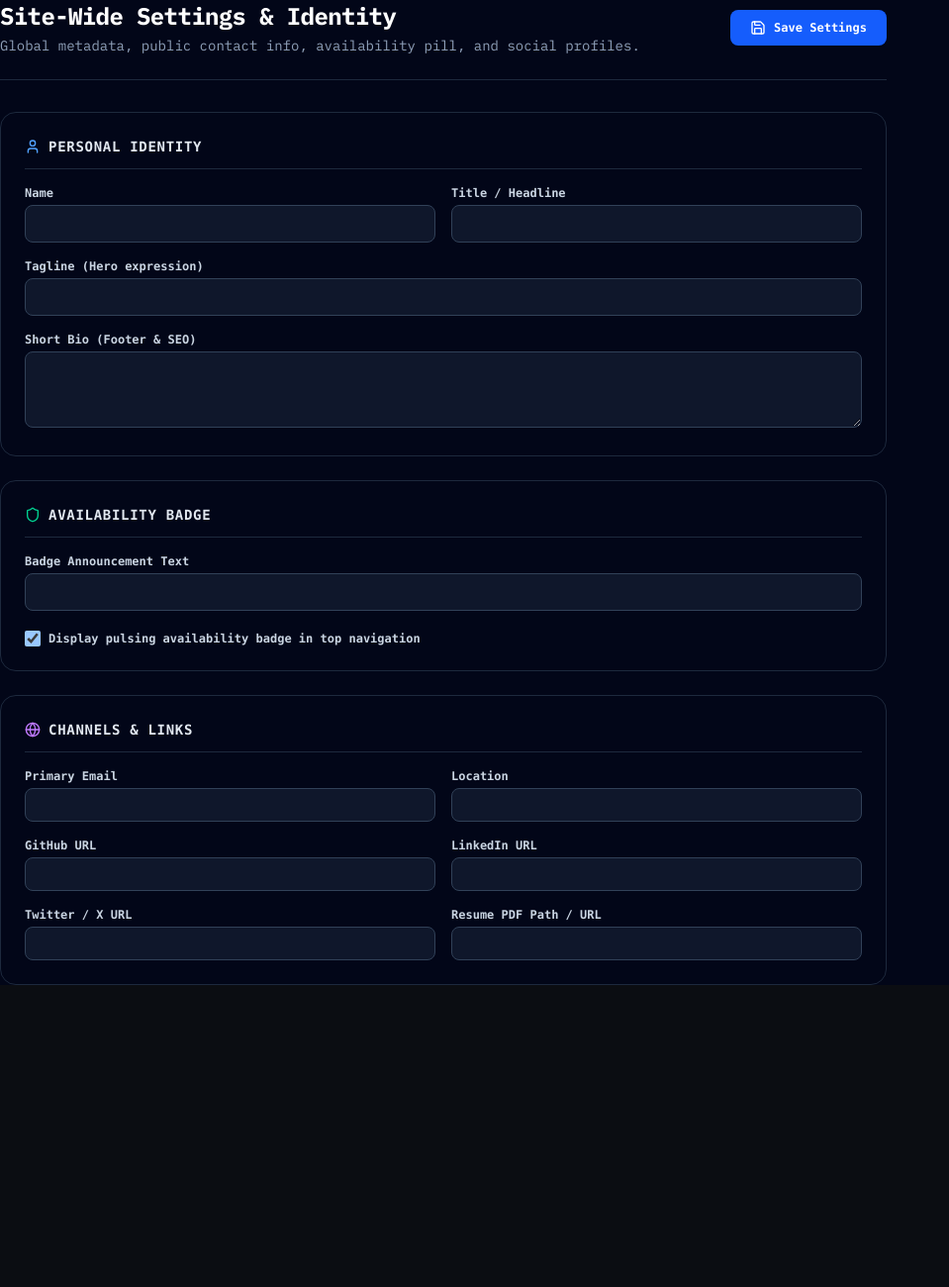
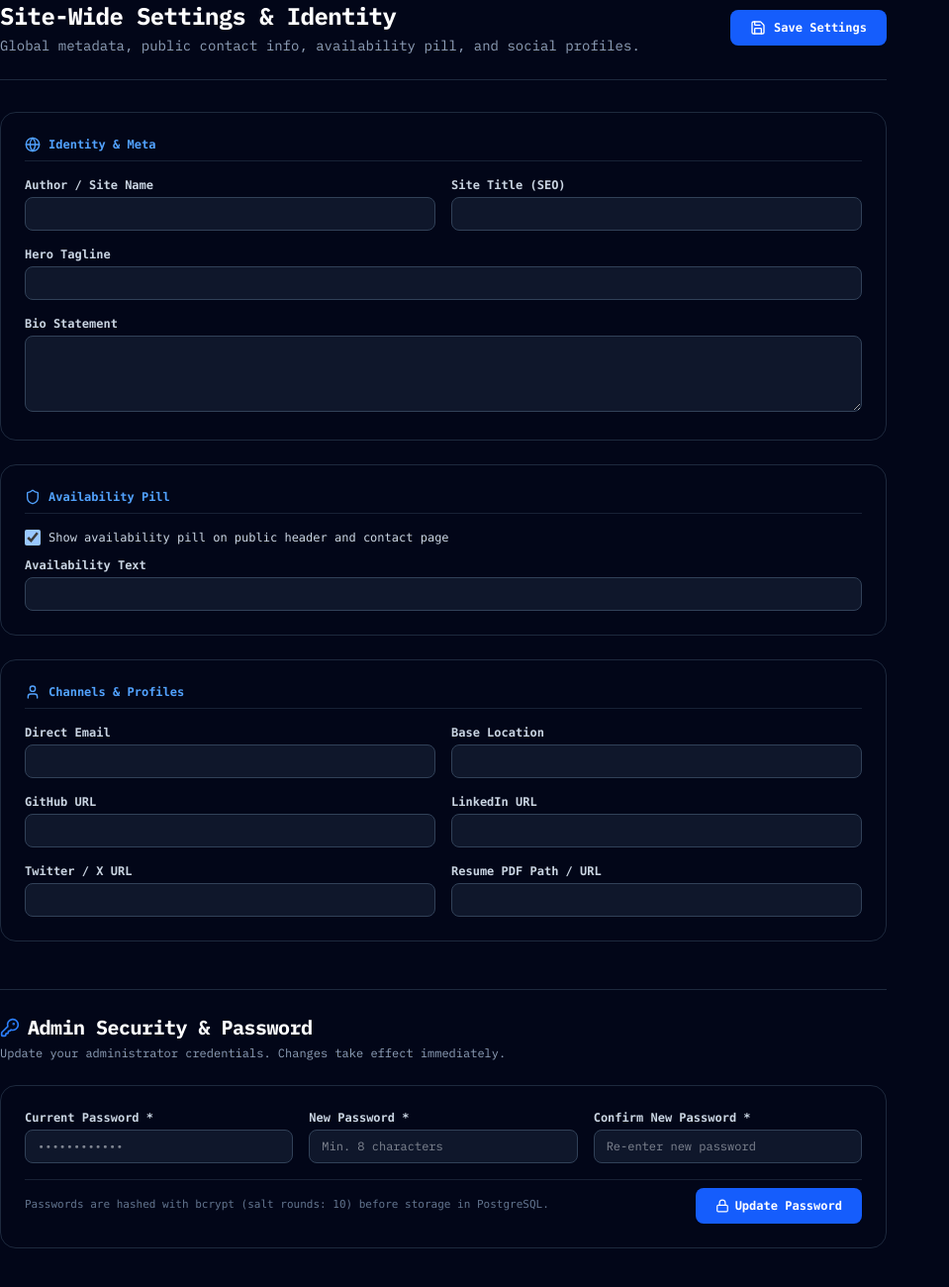
Before and after one commit to rauhan-sheikh/portfolio, a Next.js app: page /admin/settings in a window 1280 px wide. Shown: the top 1300 px of the page at 99% size, without its empty margins (0-959 px from the left). Before the commit the page ends 995 px from the top, so only its background shows below. Built offline with nearby package versions, Linux system fonts and the light colour scheme; no server answers; the database is empty.

Commit message:
feat: password reset

```diff
--- a/app/admin/settings/page.tsx
+++ b/app/admin/settings/page.tsx
@@ -1,13 +1,21 @@
 "use client";
 
 import React, { useState, useEffect } from "react";
-import { Save, CheckCircle2, Settings, Globe, Shield, User } from "lucide-react";
+import { Save, CheckCircle2, Settings, Globe, Shield, User, Lock, AlertCircle, KeyRound } from "lucide-react";
 
 export default function AdminSettingsPage() {
   const [settings, setSettings] = useState<Record<string, string>>({});
   const [loading, setLoading] = useState(true);
   const [saving, setSaving] = useState(false);
   const [saved, setSaved] = useState(false);
+
+  // Password change state
+  const [currentPassword, setCurrentPassword] = useState("");
+  const [newPassword, setNewPassword] = useState("");
+  const [confirmPassword, setConfirmPassword] = useState("");
+  const [pwSaving, setPwSaving] = useState(false);
+  const [pwSuccess, setPwSuccess] = useState(false);
+  const [pwError, setPwError] = useState("");
 
   useEffect(() => {
     fetch("/api/admin/settings")
@@ -51,9 +59,54 @@ export default function AdminSettingsPage() {
     }
   };
 
+  const handlePasswordChange = async (e: React.FormEvent) => {
+    e.preventDefault();
+    setPwError("");
+    setPwSuccess(false);
+
+    if (newPassword !== confirmPassword) {
+      setPwError("New passwords do not match.");
+      return;
+    }
+
+    if (newPassword.length < 8) {
+      setPwError("New password must be at least 8 characters long.");
+      return;
+    }
+
+    setPwSaving(true);
+
+    try {
+      const res = await fetch("/api/admin/password", {
+        method: "POST",
+        headers: { "Content-Type": "application/json" },
+        body: JSON.stringify({ currentPassword, newPassword }),
+      });
+
+      const data = await res.json();
+
+      if (!res.ok) {
+        setPwError(data.error || "Failed to update password.");
+        return;
+      }
+
+      setPwSuccess(true);
+      setCurrentPassword("");
+      setNewPassword("");
+      setConfirmPassword("");
+      setTimeout(() => setPwSuccess(false), 4000);
+    } catch {
+      setPwError("A network error occurred while updating password.");
+    } finally {
+      setPwSaving(false);
+    }
+  };
+
   return (
-    <form onSubmit={handleSave} className="space-y-8 font-body max-w-4xl">
-      <div className="flex items-center justify-between gap-4 border-b border-slate-800 pb-6">
+    <div className="space-y-12 font-body max-w-4xl pb-16">
+      {/* 1. Global Site Settings Form */}
+      <form onSubmit={handleSave} className="space-y-8">
+        <div className="flex flex-col sm:flex-row sm:items-center justify-between gap-4 border-b border-slate-800 pb-6">
           <div>
             <h1 className="text-2xl font-bold font-heading text-white tracking-tight">
               Site-Wide Settings & Identity
@@ -82,51 +135,51 @@ export default function AdminSettingsPage() {
 
         {loading ? (
           <div className="p-12 text-center text-slate-500 font-mono text-xs">
-          Loading settings...
+            Loading site settings...
           </div>
         ) : (
           <div className="space-y-6 font-mono text-xs">
             {/* Identity */}
             <div className="p-6 rounded-xl border border-slate-800 bg-slate-950 space-y-4">
-            <h2 className="text-sm font-semibold text-slate-200 uppercase tracking-wider border-b border-slate-800 pb-3 flex items-center gap-2">
-              <User className="h-4 w-4 text-blue-400" />
-              <span>Personal Identity</span>
-            </h2>
+              <div className="flex items-center gap-2 text-blue-400 font-semibold border-b border-slate-800/80 pb-2">
+                <Globe className="h-4 w-4" />
+                <span>Identity & Meta</span>
+              </div>
 
               <div className="grid grid-cols-1 sm:grid-cols-2 gap-4">
                 <div>
-                <label className="block text-slate-300 mb-1 font-semibold">Name</label>
+                  <label className="block text-slate-300 mb-1 font-semibold">Author / Site Name</label>
                   <input
                     type="text"
                     value={settings.site_name || ""}
                     onChange={(e) => handleChange("site_name", e.target.value)}
-                  className="w-full px-3 py-2 rounded-lg border border-slate-700 bg-slate-900 text-slate-100 focus:outline-hidden font-body text-sm"
+                    className="w-full px-3 py-2 rounded-lg border border-slate-700 bg-slate-900 text-slate-100 focus:outline-hidden"
                   />
                 </div>
 
                 <div>
-                <label className="block text-slate-300 mb-1 font-semibold">Title / Headline</label>
+                  <label className="block text-slate-300 mb-1 font-semibold">Site Title (SEO)</label>
                   <input
                     type="text"
                     value={settings.site_title || ""}
                     onChange={(e) => handleChange("site_title", e.target.value)}
-                  className="w-full px-3 py-2 rounded-lg border border-slate-700 bg-slate-900 text-slate-100 focus:outline-hidden font-body text-sm"
+                    className="w-full px-3 py-2 rounded-lg border border-slate-700 bg-slate-900 text-slate-100 focus:outline-hidden"
                   />
                 </div>
               </div>
 
               <div>
-              <label className="block text-slate-300 mb-1 font-semibold">Tagline (Hero expression)</label>
+                <label className="block text-slate-300 mb-1 font-semibold">Hero Tagline</label>
                 <input
                   type="text"
                   value={settings.site_tagline || ""}
                   onChange={(e) => handleChange("site_tagline", e.target.value)}
-                className="w-full px-3 py-2 rounded-lg border border-slate-700 bg-slate-900 text-slate-100 focus:outline-hidden font-body text-sm"
+                  className="w-full px-3 py-2 rounded-lg border border-slate-700 bg-slate-900 text-slate-100 focus:outline-hidden"
                 />
               </div>
 
               <div>
-              <label className="block text-slate-300 mb-1 font-semibold">Short Bio (Footer & SEO)</label>
+                <label className="block text-slate-300 mb-1 font-semibold">Bio Statement</label>
                 <textarea
                   rows={3}
                   value={settings.site_bio || ""}
@@ -136,47 +189,48 @@ export default function AdminSettingsPage() {
               </div>
             </div>
 
-          {/* Availability Status */}
+            {/* Availability Pill */}
             <div className="p-6 rounded-xl border border-slate-800 bg-slate-950 space-y-4">
-            <h2 className="text-sm font-semibold text-slate-200 uppercase tracking-wider border-b border-slate-800 pb-3 flex items-center gap-2">
-              <Shield className="h-4 w-4 text-emerald-400" />
-              <span>Availability Badge</span>
-            </h2>
+              <div className="flex items-center gap-2 text-blue-400 font-semibold border-b border-slate-800/80 pb-2">
+                <Shield className="h-4 w-4" />
+                <span>Availability Pill</span>
+              </div>
+
+              <div className="space-y-3">
+                <label className="flex items-center gap-2 text-slate-300 cursor-pointer">
+                  <input
+                    type="checkbox"
+                    checked={settings.availability_active !== "false"}
+                    onChange={(e) =>
+                      handleChange("availability_active", e.target.checked ? "true" : "false")
+                    }
+                    className="h-4 w-4 rounded border-slate-700 bg-slate-900 text-blue-600"
+                  />
+                  <span>Show availability pill on public header and contact page</span>
+                </label>
 
                 <div>
-              <label className="block text-slate-300 mb-1 font-semibold">Badge Announcement Text</label>
+                  <label className="block text-slate-300 mb-1 font-semibold">Availability Text</label>
                   <input
                     type="text"
                     value={settings.availability_badge || ""}
                     onChange={(e) => handleChange("availability_badge", e.target.value)}
-                className="w-full px-3 py-2 rounded-lg border border-slate-700 bg-slate-900 text-slate-100 focus:outline-hidden font-body text-sm"
+                    className="w-full px-3 py-2 rounded-lg border border-slate-700 bg-slate-900 text-slate-100 focus:outline-hidden"
                   />
                 </div>
-
-            <div className="flex items-center gap-2 pt-1">
-              <input
-                type="checkbox"
-                id="avail"
-                checked={settings.availability_active !== "false"}
-                onChange={(e) => handleChange("availability_active", e.target.checked ? "true" : "false")}
-                className="h-4 w-4 rounded border-slate-700 bg-slate-900 text-blue-600"
-              />
-              <label htmlFor="avail" className="text-slate-300 font-semibold cursor-pointer">
-                Display pulsing availability badge in top navigation
-              </label>
               </div>
             </div>
 
-          {/* Contact & Socials */}
+            {/* Contact & Social Channels */}
             <div className="p-6 rounded-xl border border-slate-800 bg-slate-950 space-y-4">
-            <h2 className="text-sm font-semibold text-slate-200 uppercase tracking-wider border-b border-slate-800 pb-3 flex items-center gap-2">
-              <Globe className="h-4 w-4 text-purple-400" />
-              <span>Channels & Links</span>
-            </h2>
+              <div className="flex items-center gap-2 text-blue-400 font-semibold border-b border-slate-800/80 pb-2">
+                <User className="h-4 w-4" />
+                <span>Channels & Profiles</span>
+              </div>
 
               <div className="grid grid-cols-1 sm:grid-cols-2 gap-4">
                 <div>
-                <label className="block text-slate-300 mb-1 font-semibold">Primary Email</label>
+                  <label className="block text-slate-300 mb-1 font-semibold">Direct Email</label>
                   <input
                     type="email"
                     value={settings.email || ""}
@@ -186,7 +240,7 @@ export default function AdminSettingsPage() {
                 </div>
 
                 <div>
-                <label className="block text-slate-300 mb-1 font-semibold">Location</label>
+                  <label className="block text-slate-300 mb-1 font-semibold">Base Location</label>
                   <input
                     type="text"
                     value={settings.location || ""}
@@ -239,5 +293,96 @@ export default function AdminSettingsPage() {
           </div>
         )}
       </form>
+
+      {/* 2. Admin Security & Password Change Section */}
+      <section className="space-y-6 pt-6 border-t border-slate-800">
+        <div>
+          <h2 className="text-xl font-bold font-heading text-white tracking-tight flex items-center gap-2">
+            <KeyRound className="h-5 w-5 text-blue-500" />
+            <span>Admin Security & Password</span>
+          </h2>
+          <p className="text-xs text-slate-400 mt-1">
+            Update your administrator credentials. Changes take effect immediately.
+          </p>
+        </div>
+
+        {pwSuccess && (
+          <div className="p-4 rounded-xl border border-emerald-500/30 bg-emerald-500/10 text-emerald-400 font-mono text-xs flex items-center gap-2">
+            <CheckCircle2 className="h-4 w-4 shrink-0" />
+            <span>Password updated successfully! Next login will require your new password.</span>
+          </div>
+        )}
+
+        {pwError && (
+          <div className="p-4 rounded-xl border border-red-500/30 bg-red-500/10 text-red-400 font-mono text-xs flex items-center gap-2">
+            <AlertCircle className="h-4 w-4 shrink-0" />
+            <span>{pwError}</span>
+          </div>
+        )}
+
+        <form onSubmit={handlePasswordChange} className="p-6 rounded-xl border border-slate-800 bg-slate-950 space-y-4 font-mono text-xs">
+          <div className="grid grid-cols-1 sm:grid-cols-3 gap-4">
+            <div>
+              <label className="block text-slate-300 mb-1 font-semibold">
+                Current Password *
+              </label>
+              <input
+                type="password"
+                required
+                value={currentPassword}
+                onChange={(e) => setCurrentPassword(e.target.value)}
+                placeholder="••••••••••••"
+                className="w-full px-3 py-2 rounded-lg border border-slate-700 bg-slate-900 text-slate-100 focus:outline-hidden focus:border-blue-500 font-body text-xs"
+              />
+            </div>
+
+            <div>
+              <label className="block text-slate-300 mb-1 font-semibold">
+                New Password *
+              </label>
+              <input
+                type="password"
+                required
+                minLength={8}
+                value={newPassword}
+                onChange={(e) => setNewPassword(e.target.value)}
+                placeholder="Min. 8 characters"
+                className="w-full px-3 py-2 rounded-lg border border-slate-700 bg-slate-900 text-slate-100 focus:outline-hidden focus:border-blue-500 font-body text-xs"
+              />
+            </div>
+
+            <div>
+              <label className="block text-slate-300 mb-1 font-semibold">
+                Confirm New Password *
+              </label>
+              <input
+                type="password"
+                required
+                minLength={8}
+                value={confirmPassword}
+                onChange={(e) => setConfirmPassword(e.target.value)}
+                placeholder="Re-enter new password"
+                className="w-full px-3 py-2 rounded-lg border border-slate-700 bg-slate-900 text-slate-100 focus:outline-hidden focus:border-blue-500 font-body text-xs"
+              />
+            </div>
+          </div>
+
+          <div className="flex items-center justify-between pt-2 border-t border-slate-800/80">
+            <p className="text-[11px] text-slate-500">
+              Passwords are hashed with bcrypt (salt rounds: 10) before storage in PostgreSQL.
+            </p>
+
+            <button
+              type="submit"
+              disabled={pwSaving}
+              className="px-5 py-2.5 rounded-lg bg-blue-600 hover:bg-blue-500 text-white font-semibold flex items-center gap-1.5 transition-colors cursor-pointer shadow-xs disabled:opacity-50"
+            >
+              <Lock className="h-3.5 w-3.5" />
+              <span>{pwSaving ? "Updating..." : "Update Password"}</span>
+            </button>
+          </div>
+        </form>
+      </section>
+    </div>
   );
 }
--- /dev/null
+++ b/app/api/admin/password/route.ts
@@ -0,0 +1,74 @@
+import { NextResponse } from "next/server";
+import { requireAdmin } from "@/lib/auth";
+import { db } from "@/lib/db";
+import bcrypt from "bcryptjs";
+
+export async function POST(req: Request) {
+  const admin = await requireAdmin();
+  if (!admin) {
+    return NextResponse.json({ error: "Unauthorized" }, { status: 401 });
+  }
+
+  try {
+    const { currentPassword, newPassword } = await req.json();
+
+    if (!currentPassword || !newPassword) {
+      return NextResponse.json(
+        { error: "Current password and new password are required." },
+        { status: 400 }
+      );
+    }
+
+    if (newPassword.length < 8) {
+      return NextResponse.json(
+        { error: "New password must be at least 8 characters long." },
+        { status: 400 }
+      );
+    }
+
+    // Fetch user from db to get current hashed password
+    const user = await db.adminUser.findUnique({
+      where: { id: admin.id },
+    });
+
+    if (!user) {
+      return NextResponse.json({ error: "User not found." }, { status: 404 });
+    }
+
+    // Verify current password
+    const isValid = await bcrypt.compare(currentPassword, user.password);
+    if (!isValid) {
+      return NextResponse.json(
+        { error: "Incorrect current password." },
+        { status: 400 }
+      );
+    }
+
+    // Hash new password
+    const hashedNewPassword = await bcrypt.hash(newPassword, 10);
+
+    // Update user in database
+    await db.adminUser.update({
+      where: { id: admin.id },
+      data: { password: hashedNewPassword },
+    });
+
+    // Record audit log
+    await db.auditLog.create({
+      data: {
+        action: "PASSWORD_CHANGED",
+        entityType: "ADMIN_USER",
+        entityId: admin.id,
+        details: `Password successfully updated for ${admin.email}`,
+      },
+    });
+
+    return NextResponse.json({ success: true });
+  } catch (error) {
+    console.error("Error updating password:", error);
+    return NextResponse.json(
+      { error: "Failed to update password." },
+      { status: 500 }
+    );
+  }
+}
--- a/package.json
+++ b/package.json
@@ -11,7 +11,8 @@
     "seed": "tsx prisma/seed.ts",
     "db:migrate": "prisma migrate deploy",
     "db:seed": "tsx prisma/seed.ts",
-    "db:setup": "prisma migrate deploy && tsx prisma/seed.ts"
+    "db:setup": "prisma migrate deploy && tsx prisma/seed.ts",
+    "admin:password": "tsx scripts/change-password.ts"
   },
   "prisma": {
     "seed": "tsx prisma/seed.ts"
--- /dev/null
+++ b/scripts/change-password.ts
@@ -0,0 +1,59 @@
+import { PrismaClient } from "@prisma/client";
+import bcrypt from "bcryptjs";
+
+const prisma = new PrismaClient();
+
+async function main() {
+  const newPassword = process.argv[2];
+  const email = process.argv[3] || "admin@rauhansheikh.com";
+
+  if (!newPassword) {
+    console.error("❌ Usage: npx tsx scripts/change-password.ts <new-password> [email]");
+    console.error("Example: npx tsx scripts/change-password.ts mySuperSecretPassword123");
+    process.exit(1);
+  }
+
+  if (newPassword.length < 8) {
+    console.error("❌ Error: Password must be at least 8 characters long.");
+    process.exit(1);
+  }
+
+  console.log(`🔐 Updating password for admin user: ${email}...`);
+
+  const user = await prisma.adminUser.findUnique({
+    where: { email },
+  });
+
+  if (!user) {
+    console.error(`❌ Error: Admin user with email "${email}" not found.`);
+    process.exit(1);
+  }
+
+  const hashedPassword = await bcrypt.hash(newPassword, 10);
+
+  await prisma.adminUser.update({
+    where: { email },
+    data: { password: hashedPassword },
+  });
+
+  await prisma.auditLog.create({
+    data: {
+      action: "PASSWORD_CHANGED_CLI",
+      entityType: "ADMIN_USER",
+      entityId: user.id,
+      details: `Password changed via CLI script for ${email}`,
+    },
+  });
+
+  console.log(`✅ Password successfully updated for ${email}!`);
+  console.log(`You can now log in at http://localhost:3000/admin/login with your new password.`);
+}
+
+main()
+  .catch((e) => {
+    console.error("❌ Error:", e);
+    process.exit(1);
+  })
+  .finally(async () => {
+    await prisma.$disconnect();
+  });
```
Lines whose indentation alone changed are shown as unchanged.
